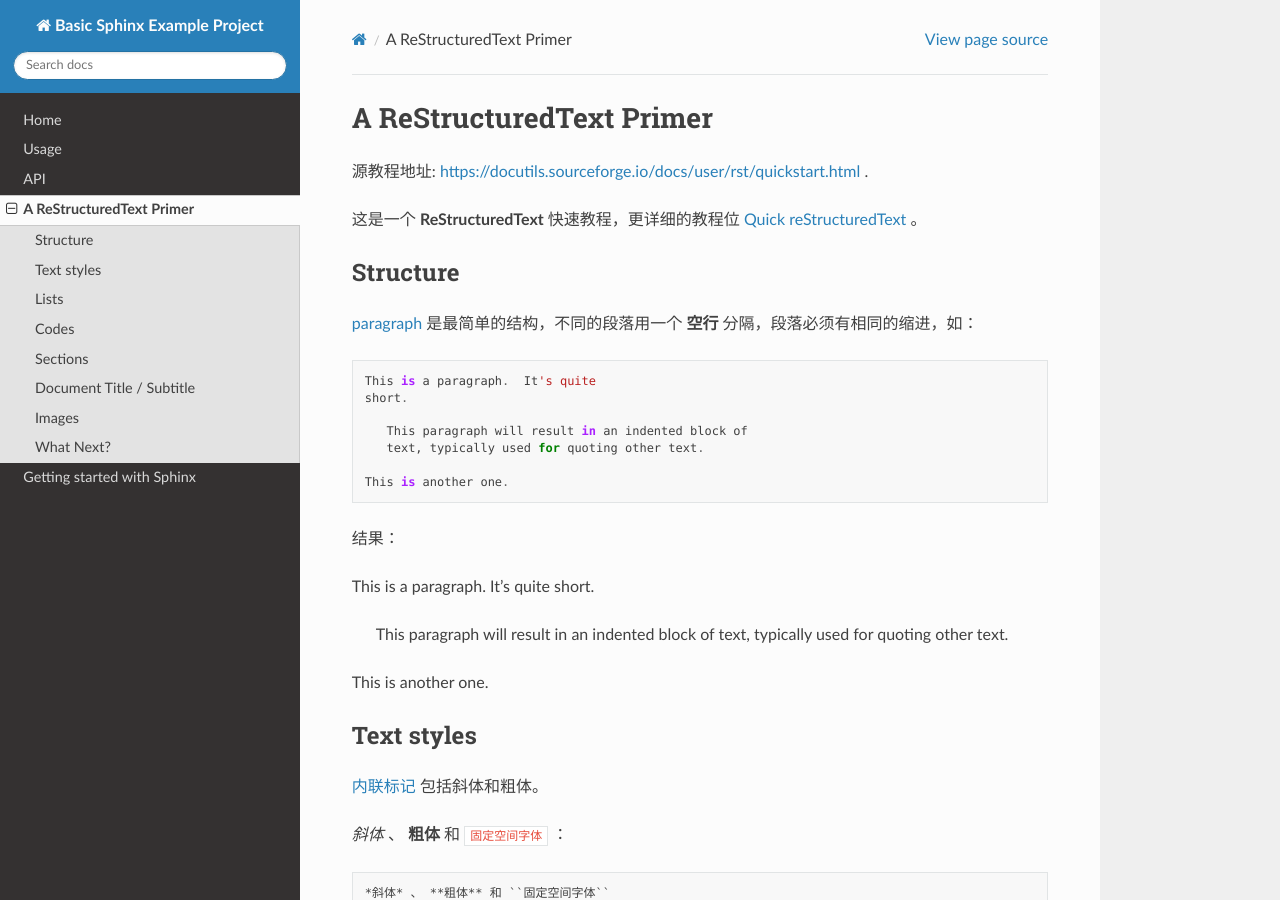
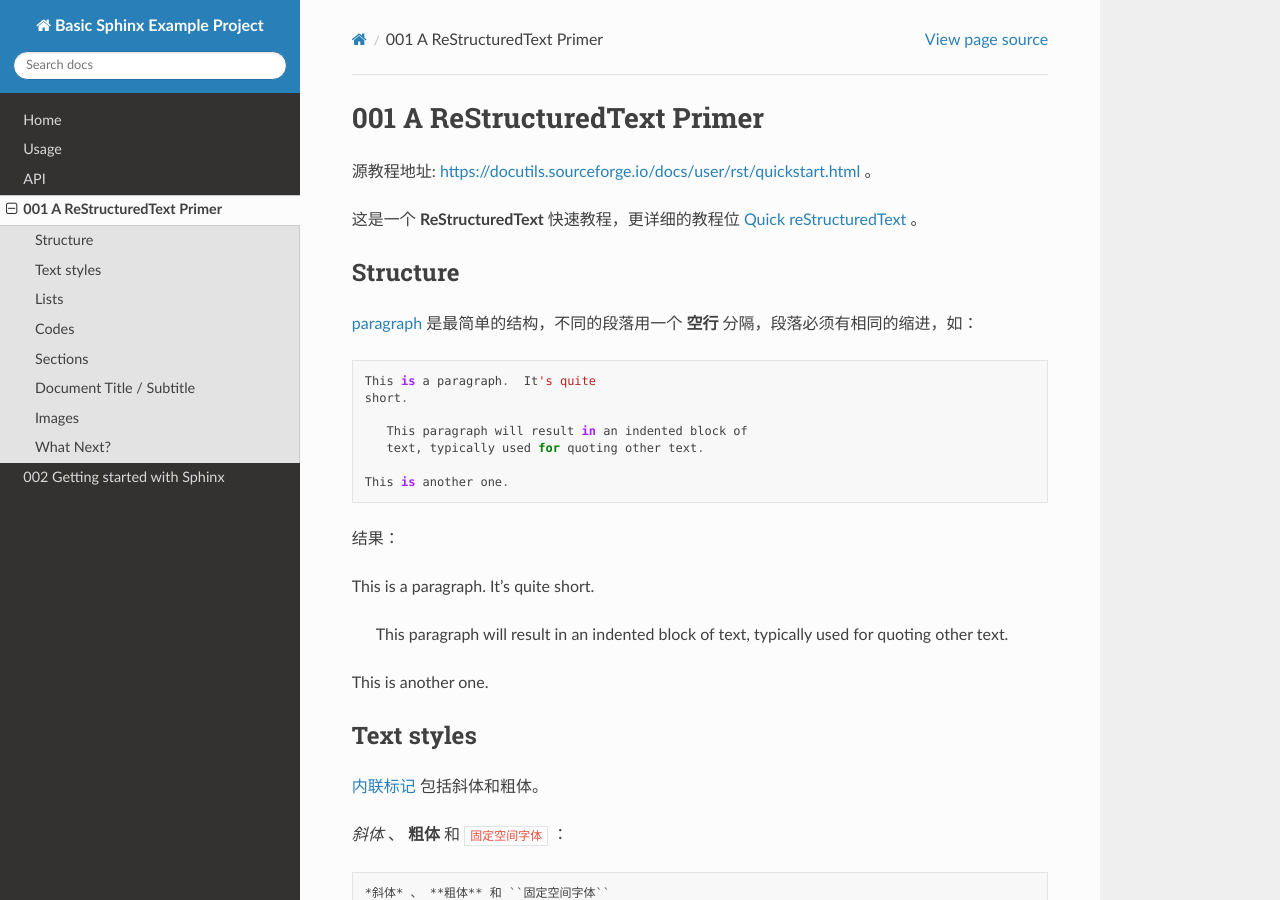
Before and after one commit to LuYF-Lemon-love/-susu-sphinx-notes, a Sphinx documentation site: the page built from docs/001-A-ReStructuredText-Primer.rst, in a window 1280 px wide and 900 px high. Built offline with Sphinx 7.4.7 and the Read the Docs theme 2.0.0, drawn with Linux system fonts in a browser that asks for light colours.

Commit message:
add code.

```diff
--- a/docs/001-A-ReStructuredText-Primer.rst
+++ b/docs/001-A-ReStructuredText-Primer.rst
@@ -1,7 +1,7 @@
-A ReStructuredText Primer
+001 A ReStructuredText Primer
 =========================
 
-源教程地址: https://docutils.sourceforge.io/docs/user/rst/quickstart.html .
+源教程地址: https://docutils.sourceforge.io/docs/user/rst/quickstart.html 。
 
 这是一个 **ReStructuredText** 快速教程，更详细的教程位 `Quick reStructuredText <https://docutils.sourceforge.io/docs/user/rst/quickref.html>`_ 。
 
--- a/docs/conf.py
+++ b/docs/conf.py
@@ -31,6 +31,7 @@ extensions = [
     "sphinx.ext.autodoc",
     "sphinx.ext.autosummary",
     "sphinx.ext.intersphinx",
+    "sphinx-prompt",
 ]
 
 intersphinx_mapping = {
```
Also changed, not shown: docs/002-getting-started-with-sphinx.rst (+5 -5 lines), docs/images/002-sphinx-hello-world.webp (added).
